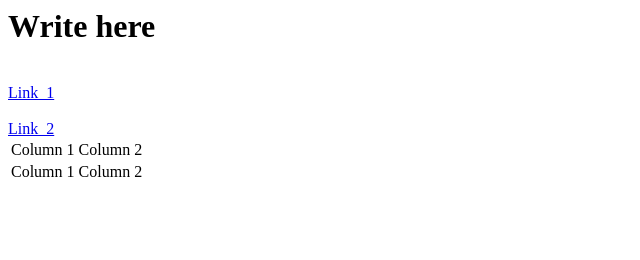
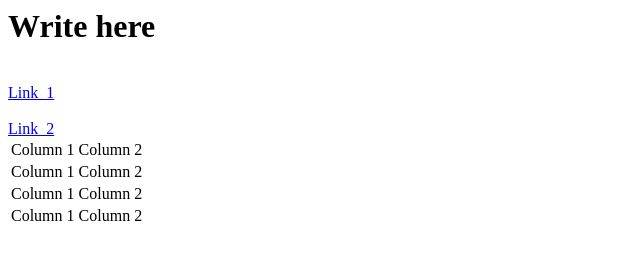
Before and after one commit to T72B/HTML, a plain HTML site: page fst.html in a window 1280 px wide. Shown: the whole page, without its empty margins (0-640 px from the left). Drawn offline with Linux system fonts and the light colour scheme.

Commit message:
Добавлено сразу две строки

```diff
--- a/fst.html
+++ b/fst.html
@@ -11,6 +11,9 @@
 <table>
 <tr><td>Column 1</td><td>Column 2</td></tr>
 <tr><td>Column 1</td><td>Column 2</td></tr>
+<tr><td>Column 1</td><td>Column 2</td></tr>
+<tr><td>Column 1</td><td>Column 2</td></tr>
+
 </table>
 </body>
 </html>
```
